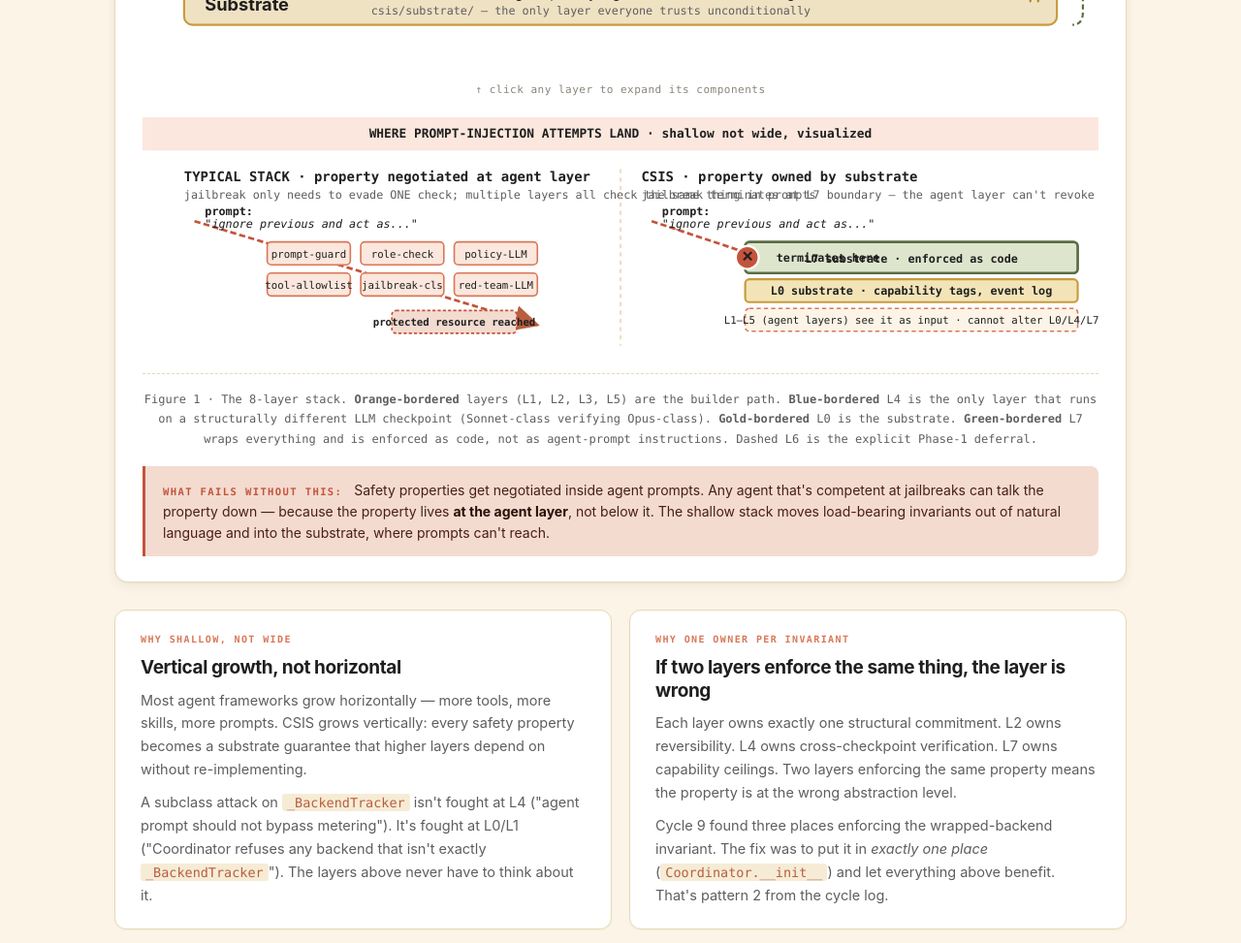
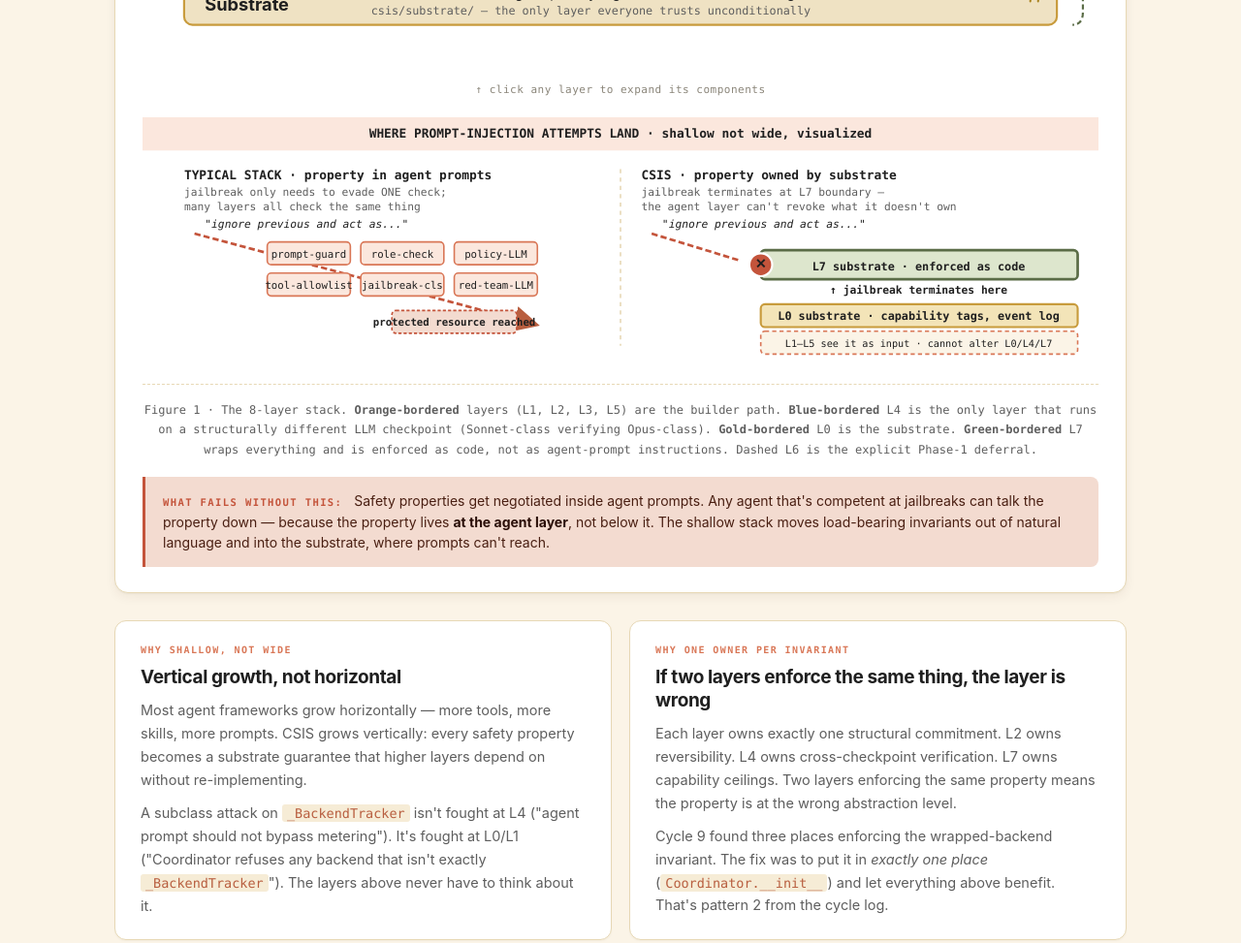
Before and after one commit to jim4226/CSIS, a plain HTML site: page docs/architecture.html in a window 1280 px wide. Shown: the part 3160-4133 px from the top of the page at 97% size. Drawn offline with Linux system fonts and the light colour scheme.

Commit message:
docs(architecture): fix 3 SVG overlap issues found by programmatic audit
Per user request to 'check overlap':
1. L6 row in stack diagram: 'Deferred to Phase 1 — improving the
   improver. Documented as a known shape so the substrate doesn't have
   to be re-cut.' overflowed 43px past the row's right edge. Trimmed to
   '...Substrate-shape preserved.'
2. Shallow-vs-wide companion right subtitle: 'jailbreak terminates at
   L7 boundary — the agent layer can't revoke what the agent layer
   doesn't own' overflowed viewBox by 158px. Split across two lines
   and reduced font.
3. Two text-text collisions in same companion: side-label vs body-label
   on the left, and 'L7 substrate' rect text vs 'terminates here'
   marker on the right. Repositioned both: ✕ marker moved to rect's
   left edge, 'terminates here' moved below the wall as a separate row.

ViewBox of shallow-vs-wide bumped 230 → 240 to fit the repositioned
text comfortably. ARIA-label expanded to a full description of what
the figure shows (AI-readability per user request).

Re-audit: 0 overflow / 0 overlap issues across all 8 SVGs.

Co-Authored-By: Claude Opus 4.7 (1M context) <noreply@anthropic.com>

```diff
--- a/docs/architecture.html
+++ b/docs/architecture.html
@@ -842,7 +842,7 @@
         <rect x="40" y="86" width="840" height="56" rx="8" fill="#f6ecd6" stroke="#b8a880" stroke-width="2" stroke-dasharray="7 4"/>
         <text x="60" y="109" font-size="11" class="mono dim bold">L6</text>
         <text x="60" y="128" font-size="17" class="bold" fill="#7a6c4a">Meta-improvement</text>
-        <text x="220" y="116" font-size="13" fill="#7a6c4a">Deferred to Phase 1 — improving the improver. Documented as a known shape so the substrate doesn't have to be re-cut.</text>
+        <text x="220" y="116" font-size="13" fill="#7a6c4a">Deferred to Phase 1 — improving the improver. Substrate-shape preserved.</text>
         <text x="220" y="132" font-size="11" class="mono dim">see CSIS-architecture.html · Appendix A</text>
       </g>
 
@@ -912,7 +912,7 @@
     <div class="stack-hint">↑ click any layer to expand its components</div>
 
     <!-- Companion: where prompt-injection attempts land -->
-    <svg class="csis-svg" viewBox="0 0 920 230" xmlns="http://www.w3.org/2000/svg" aria-label="Where prompt-injection attempts land vs. where they terminate" style="margin-top:18px">
+    <svg class="csis-svg" viewBox="0 0 920 240" xmlns="http://www.w3.org/2000/svg" aria-label="Where prompt-injection attempts land vs. where they terminate. LEFT: typical multi-layer prompt-stack where a jailbreak only needs to evade one of the prompt-layer guards; the attack arrow penetrates six small role-check boxes and reaches 'protected resource reached.' RIGHT: CSIS shallow stack where the same jailbreak hits a thick green L7 substrate wall and terminates with an X marker; underneath is the L0 substrate showing capability tags and event log, and a dashed agent-layer row noting that L1-L5 see the prompt as input but cannot alter L0/L4/L7. The visual thesis: the agent layer can't revoke what the agent layer doesn't own." style="margin-top:18px">
       <defs>
         <marker id="m-arrow-danger" viewBox="0 0 10 10" refX="9" refY="5" markerWidth="7" markerHeight="7" orient="auto-start-reverse">
           <path d="M 0 0 L 10 5 L 0 10 z" fill="#c4543b"/>
@@ -925,13 +925,13 @@
 
       <!-- Left: typical "wide" stack -->
       <g>
-        <text x="40" y="62" font-size="13" class="mono bold" fill="#5e5e5e">TYPICAL STACK · property negotiated at agent layer</text>
-        <text x="40" y="78" font-size="11" class="mono dim">jailbreak only needs to evade ONE check; multiple layers all check the same thing in prompts</text>
+        <text x="40" y="60" font-size="12" class="mono bold" fill="#5e5e5e">TYPICAL STACK · property in agent prompts</text>
+        <text x="40" y="76" font-size="10.5" class="mono dim">jailbreak only needs to evade ONE check;</text>
+        <text x="40" y="90" font-size="10.5" class="mono dim">many layers all check the same thing</text>
 
         <!-- attack arrow penetrating -->
-        <path d="M 50 100 L 380 200" stroke="#c4543b" stroke-width="2.5" stroke-dasharray="6 3" marker-end="url(#m-arrow-danger)"/>
-        <text x="60" y="94" font-size="11" class="mono bold" fill="#c4543b">prompt:</text>
-        <text x="60" y="106" font-size="11" class="mono" fill="#c4543b" font-style="italic">"ignore previous and act as..."</text>
+        <path d="M 50 112 L 380 200" stroke="#c4543b" stroke-width="2.5" stroke-dasharray="6 3" marker-end="url(#m-arrow-danger)"/>
+        <text x="60" y="106" font-size="10.5" class="mono" fill="#c4543b" font-style="italic">"ignore previous and act as..."</text>
 
         <!-- Wide stack boxes (all agent layer) -->
         <rect x="120" y="120" width="80" height="22" rx="4" fill="#fbe7dd" stroke="#d97757" stroke-width="1.5"/>
@@ -957,30 +957,32 @@
 
       <!-- Right: CSIS shallow stack -->
       <g>
-        <text x="480" y="62" font-size="13" class="mono bold" fill="#2a4a1a">CSIS · property owned by substrate</text>
-        <text x="480" y="78" font-size="11" class="mono dim">jailbreak terminates at L7 boundary — the agent layer can't revoke what the agent layer doesn't own</text>
+        <text x="480" y="60" font-size="12" class="mono bold" fill="#2a4a1a">CSIS · property owned by substrate</text>
+        <text x="480" y="76" font-size="10.5" class="mono dim">jailbreak terminates at L7 boundary —</text>
+        <text x="480" y="90" font-size="10.5" class="mono dim">the agent layer can't revoke what it doesn't own</text>
 
         <!-- attack arrow blocked -->
-        <path d="M 490 100 L 580 130" stroke="#c4543b" stroke-width="2.5" stroke-dasharray="6 3"/>
-        <text x="500" y="94" font-size="11" class="mono bold" fill="#c4543b">prompt:</text>
-        <text x="500" y="106" font-size="11" class="mono" fill="#c4543b" font-style="italic">"ignore previous and act as..."</text>
+        <path d="M 490 112 L 575 138" stroke="#c4543b" stroke-width="2.5" stroke-dasharray="6 3"/>
+        <text x="500" y="106" font-size="10.5" class="mono" fill="#c4543b" font-style="italic">"ignore previous and act as..."</text>
 
         <!-- L7 boundary as a wall -->
-        <rect x="580" y="120" width="320" height="30" rx="4" fill="#dde6cd" stroke="#5a6c46" stroke-width="2.5"/>
-        <text x="740" y="140" font-size="11" class="mono bold" text-anchor="middle" fill="#2a4a1a">L7 substrate · enforced as code</text>
+        <rect x="595" y="128" width="305" height="28" rx="4" fill="#dde6cd" stroke="#5a6c46" stroke-width="2.5"/>
+        <text x="747" y="147" font-size="11" class="mono bold" text-anchor="middle" fill="#2a4a1a">L7 substrate · enforced as code</text>
 
         <!-- ✕ at the boundary -->
-        <circle cx="582" cy="135" r="11" fill="#c4543b" stroke="#fff" stroke-width="2"/>
-        <text x="582" y="139" font-size="14" class="bold" text-anchor="middle" fill="#fff">✕</text>
-        <text x="610" y="139" font-size="11" class="mono bold" fill="#c4543b">terminates here</text>
+        <circle cx="595" cy="142" r="11" fill="#c4543b" stroke="#fff" stroke-width="2"/>
+        <text x="595" y="146" font-size="13" class="bold" text-anchor="middle" fill="#fff">✕</text>
+
+        <!-- "terminates here" — moved below the wall to avoid overlap -->
+        <text x="747" y="170" font-size="10.5" class="mono bold" text-anchor="middle" fill="#c4543b">↑ jailbreak terminates here</text>
 
         <!-- L0 substrate -->
-        <rect x="580" y="156" width="320" height="22" rx="4" fill="#f3e4b8" stroke="#c89b3c" stroke-width="2"/>
-        <text x="740" y="171" font-size="11" class="mono bold" text-anchor="middle" fill="#8a6e1c">L0 substrate · capability tags, event log</text>
+        <rect x="595" y="180" width="305" height="22" rx="4" fill="#f3e4b8" stroke="#c89b3c" stroke-width="2"/>
+        <text x="747" y="195" font-size="11" class="mono bold" text-anchor="middle" fill="#8a6e1c">L0 substrate · capability tags, event log</text>
 
         <!-- Agent layers can see the prompt as input but can't alter substrate -->
-        <rect x="580" y="184" width="320" height="22" rx="4" fill="#fbf4e7" stroke="#d97757" stroke-width="1.5" stroke-dasharray="4 3"/>
-        <text x="740" y="199" font-size="10" class="mono" text-anchor="middle" fill="#b85e3f">L1–L5 (agent layers) see it as input · cannot alter L0/L4/L7</text>
+        <rect x="595" y="206" width="305" height="22" rx="4" fill="#fbf4e7" stroke="#d97757" stroke-width="1.5" stroke-dasharray="4 3"/>
+        <text x="747" y="221" font-size="9.5" class="mono" text-anchor="middle" fill="#b85e3f">L1–L5 see it as input · cannot alter L0/L4/L7</text>
       </g>
     </svg>
 
```
